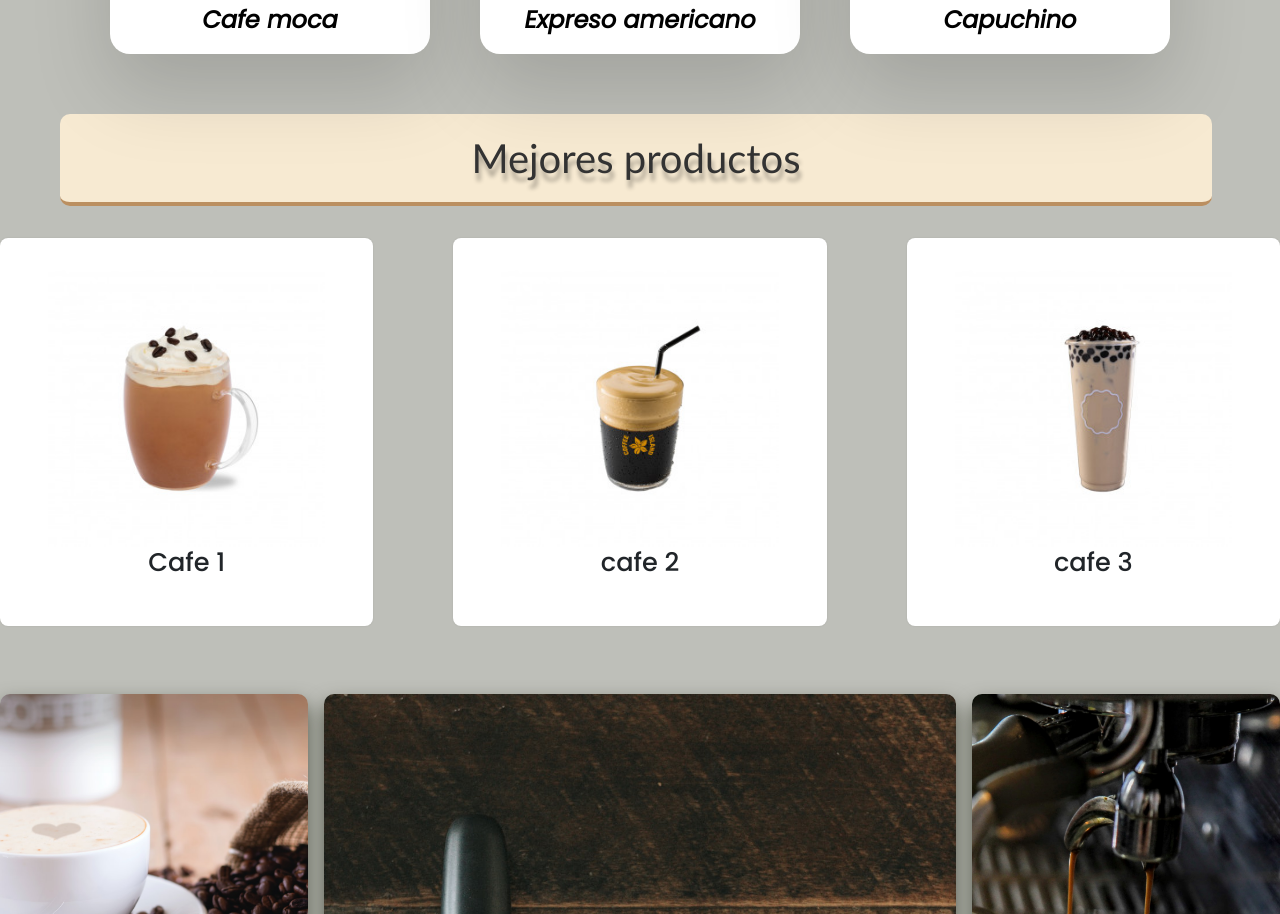
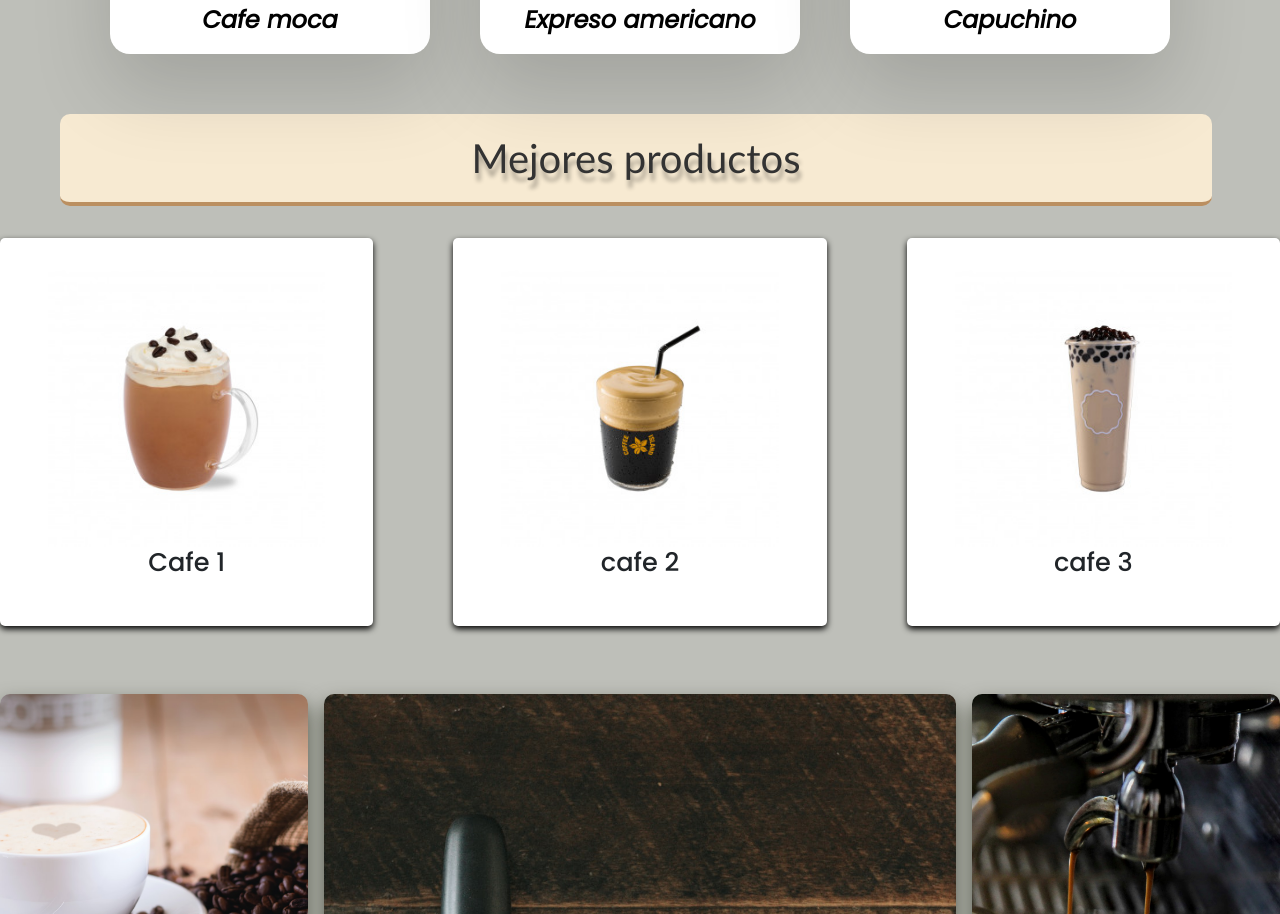
Before and after one commit to JonitoProgramer/Cafetino, a plain HTML site: page index.html in a window 1280 px wide. Shown: the part 1111-2025 px from the top of the page. Drawn offline with nearby package versions, Linux system fonts and the light colour scheme; a web font is replaced by a local one.

Commit message:
Agregado en sobra de productos y galeria acomodada

```diff
--- a/css/styles.css
+++ b/css/styles.css
@@ -194,6 +194,7 @@
 
   .productos-top h1 {
     width: 90%;
+    justify-content: center;
     text-align: center;
     margin-left: 60px;
     margin-bottom: 0px;
@@ -211,14 +212,15 @@
 	  grid-template-columns: repeat(auto-fit, minmax(20rem, 1fr));
 	  gap: 5rem;
     margin-bottom: 20px;
+
   }
 
   .producto-carta {
     background-color: #fff;
 	  padding: 2rem 3rem;
-	  border-radius: 0.5rem;
+	  border-radius: 5px;
 	  cursor: pointer;
-	  box-shadow: 0 0 2px rgba(0, 0, 0, 0.1);
+	  box-shadow: 0 3px 6px black;
   }
 
   .contenedor-imagen-producto {
```
